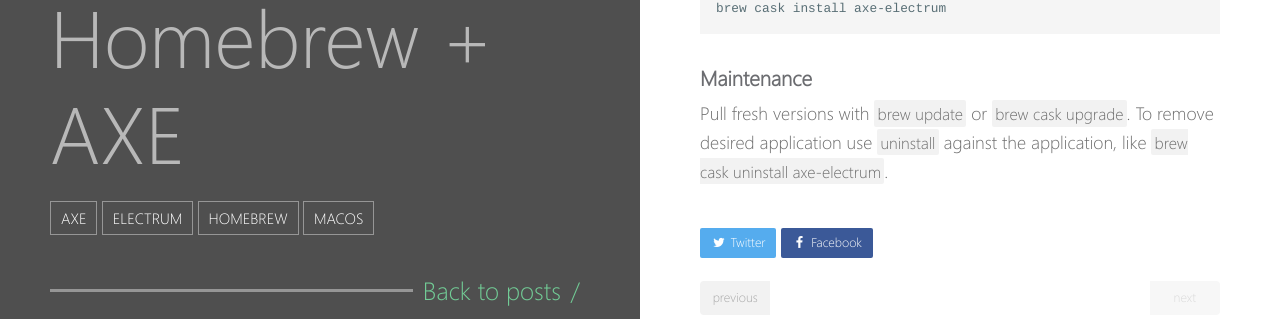
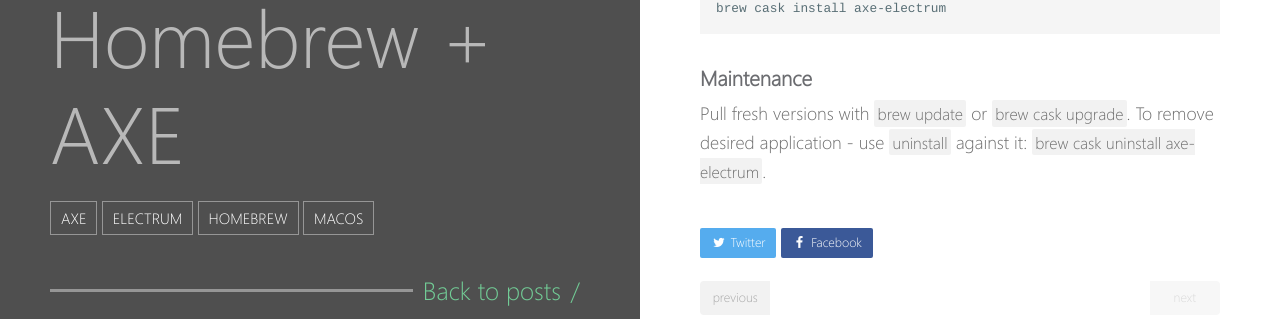
Before and after one commit to charlesrocket/charlesrocket.github.io, a Jekyll site: the page built from _posts/2019-07-03-homebrew-axe.md, in a window 1280 px wide. Shown: the part 1015-1334 px from the top of the page. Built offline with Jekyll 4.4.1, drawn with Linux system fonts in a browser that asks for light colours.

Commit message:
Update 2019-07-03-homebrew-axe.md

```diff
--- a/_posts/2019-07-03-homebrew-axe.md
+++ b/_posts/2019-07-03-homebrew-axe.md
@@ -40,4 +40,4 @@ brew cask install axe-electrum
 
 ### Maintenance
 
-Pull fresh versions with `brew update` or `brew cask upgrade`. To remove desired application use `uninstall` against the application, like `brew cask uninstall axe-electrum`.
+Pull fresh versions with `brew update` or `brew cask upgrade`. To remove desired application - use `uninstall` against it: `brew cask uninstall axe-electrum`.
```
